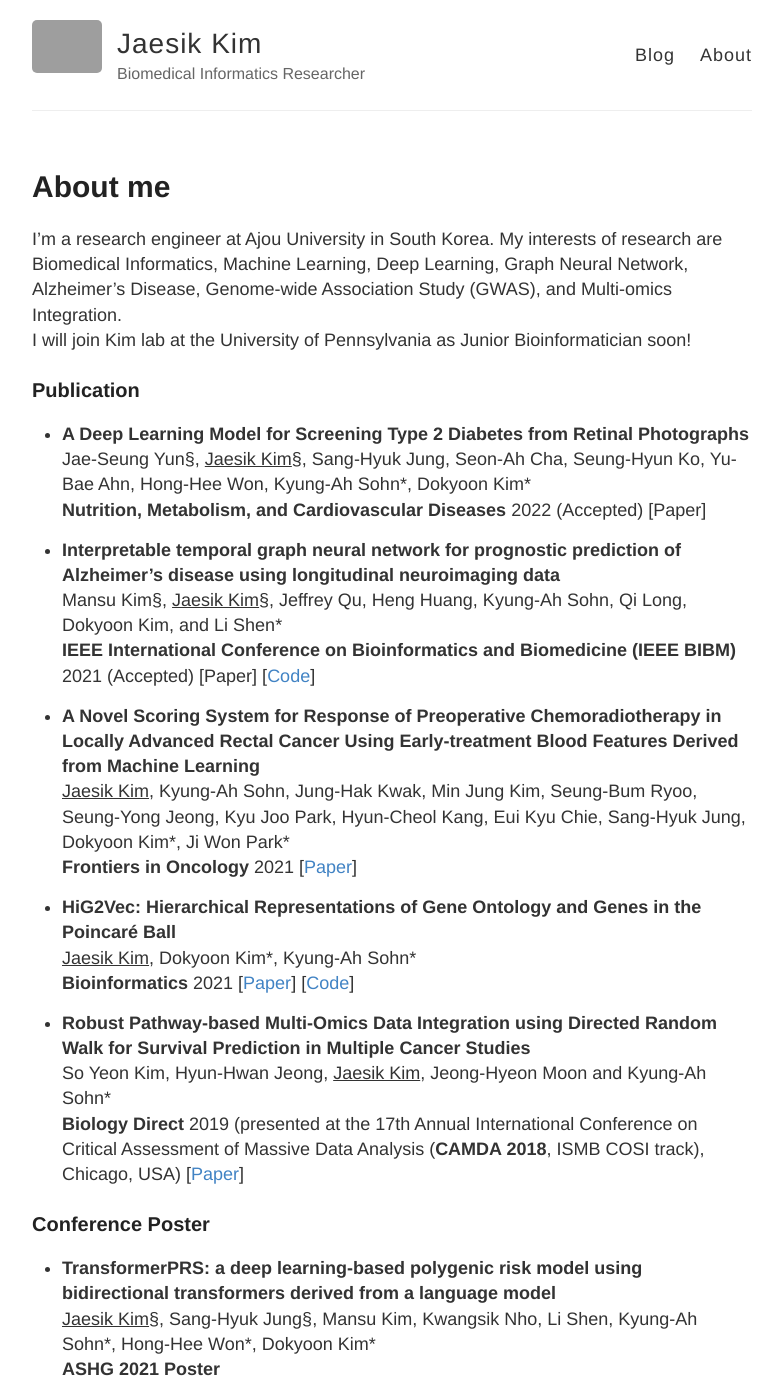
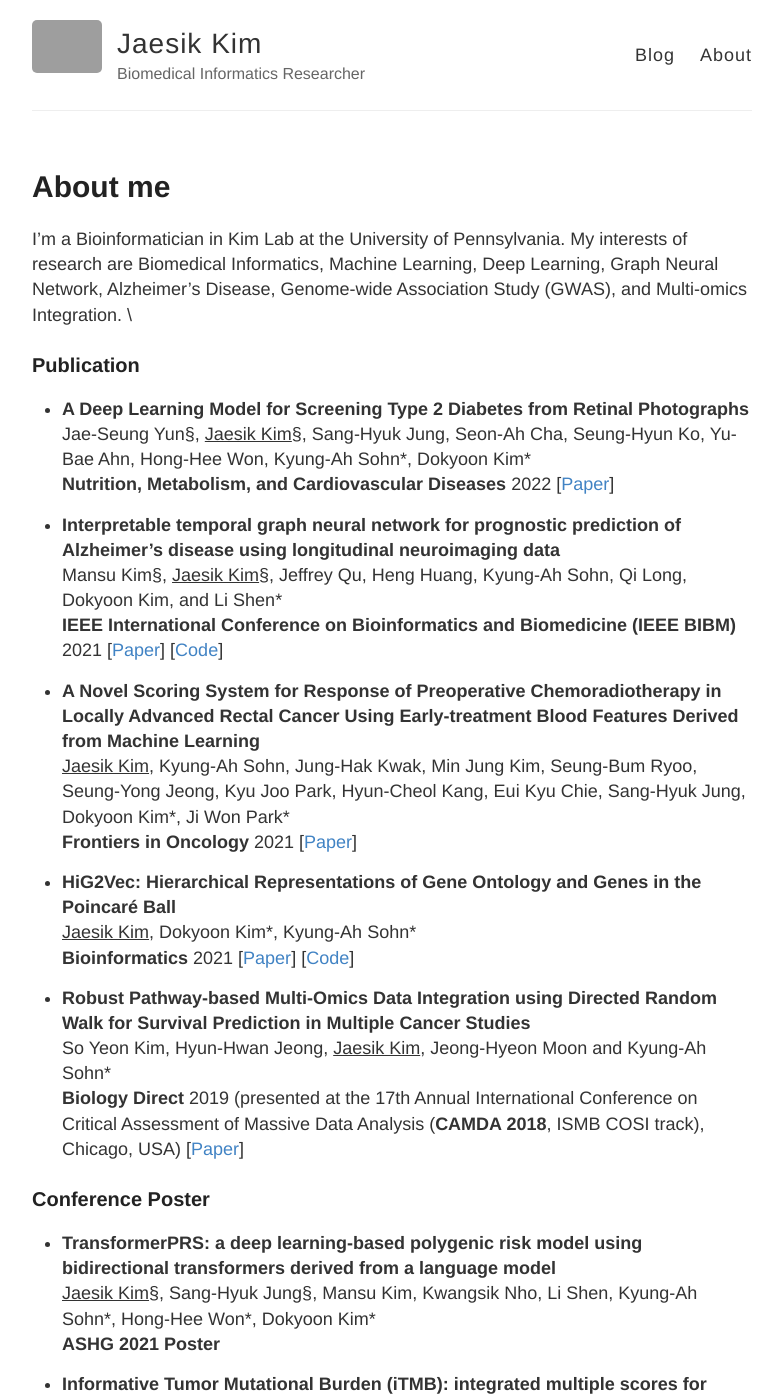
Before and after one commit to JaesikKim/JaesikKim.github.io, a Jekyll site: the page built from about.md, in a window 1280 px wide and 1400 px high. Shown: the whole window, without its empty margins (248-1030 px from the left). Built offline with Jekyll 4.4.1, drawn with Linux system fonts in a browser that asks for light colours; some of the changed text lies outside the part shown; grey boxes are pictures that could not be loaded.

Commit message:
update aboutme

```diff
--- a/about.md
+++ b/about.md
@@ -4,17 +4,16 @@ title: About me
 permalink: /about/
 ---
 
-I'm a research engineer at Ajou University in South Korea. My interests of research are Biomedical Informatics, Machine Learning, Deep Learning, Graph Neural Network, Alzheimer's Disease, Genome-wide Association Study (GWAS), and Multi-omics Integration. \
-I will join Kim lab at the University of Pennsylvania as Junior Bioinformatician soon!
+I'm a Bioinformatician in Kim Lab at the University of Pennsylvania. My interests of research are Biomedical Informatics, Machine Learning, Deep Learning, Graph Neural Network, Alzheimer's Disease, Genome-wide Association Study (GWAS), and Multi-omics Integration. \
 
 ### Publication
 - <b>A Deep Learning Model for Screening Type 2 Diabetes from Retinal Photographs</b> \
 Jae-Seung Yun§, <ins>Jaesik Kim</ins>§, Sang-Hyuk Jung, Seon-Ah Cha, Seung-Hyun Ko, Yu-Bae Ahn, Hong-Hee Won, Kyung-Ah Sohn\*, Dokyoon Kim\* \
-<b>Nutrition, Metabolism, and Cardiovascular Diseases</b> 2022 (Accepted) [Paper]
+<b>Nutrition, Metabolism, and Cardiovascular Diseases</b> 2022 [[Paper](https://www.nmcd-journal.com/article/S0939-4753(22)00027-8/pdf#relatedArticles)]
 
 - <b>Interpretable temporal graph neural network for prognostic prediction of Alzheimer’s disease using longitudinal neuroimaging data</b> \
 Mansu Kim§, <ins>Jaesik Kim</ins>§, Jeffrey Qu, Heng Huang, Kyung-Ah Sohn, Qi Long, Dokyoon Kim, and Li Shen\* \
-<b>IEEE International Conference on Bioinformatics and Biomedicine (IEEE BIBM)</b> 2021 (Accepted) [Paper] [[Code](https://github.com/JaesikKim/temporal-GNN)]
+<b>IEEE International Conference on Bioinformatics and Biomedicine (IEEE BIBM)</b> 2021 [[Paper](https://ieeexplore.ieee.org/document/9669504)] [[Code](https://github.com/JaesikKim/temporal-GNN)]
 
 - <b>A Novel Scoring System for Response of Preoperative Chemoradiotherapy in Locally Advanced Rectal Cancer Using Early-treatment Blood Features Derived from Machine Learning</b> \
 <ins>Jaesik Kim</ins>, Kyung-Ah Sohn, Jung-Hak Kwak, Min Jung Kim, Seung-Bum Ryoo, Seung-Yong Jeong, Kyu Joo Park, Hyun-Cheol Kang, Eui Kyu Chie, Sang-Hyuk Jung, Dokyoon Kim\*, Ji Won Park\* \
```
Also changed, not shown: other parts of about.md (+6 -0 lines), 2 other files.
